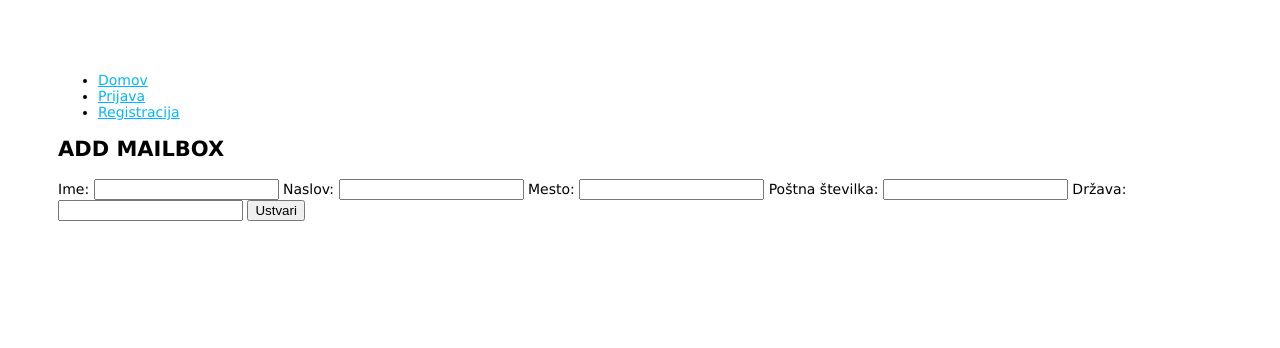
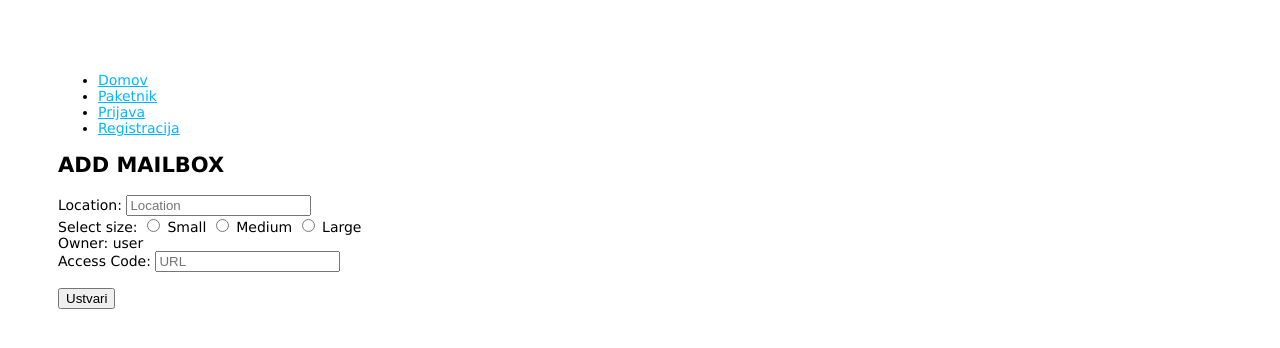
Before and after one commit to tomibenko/RAZI-projektna-naloga, a Node server app: page /mailboxes/create in a window 1280 px wide. Shown: the top 348 px of the page. Run offline with Node 20, Linux system fonts and the light colour scheme; some libraries are stand-ins or nearby versions.

Commit message:
Added function for adding mailboxes to database

```diff
--- a/backend/controllers/mailboxController.js
+++ b/backend/controllers/mailboxController.js
@@ -25,16 +25,10 @@
     /**
      * mailboxController.show()
      */
-    show: function (req, res) {
-        var id = req.params.id;
-
-        MailboxModel.findOne({_id: id}, function (err, mailbox) {
-            if (err) {
-                return res.status(500).json({
-                    message: 'Error when getting mailbox.',
-                    error: err
-                });
-            }
+    show: async function (req, res) {
+        try {
+            const id = req.params.id;
+            const mailbox = await MailboxModel.findOne({ _id: id });
 
             if (!mailbox) {
                 return res.status(404).json({
@@ -43,35 +37,33 @@
             }
 
             return res.json(mailbox);
+        } catch (err) {
+            return res.status(500).json({
+                message: 'Error when getting mailbox.',
+                error: err
             });
+        }
     },
 
     /**
      * mailboxController.create()
      */
-    create: function (req, res) {
-        var mailbox = new MailboxModel({
-			location : req.body.location,
-			status : req.body.status,
-			size : req.body.size,
-			owner : req.body.owner,
-			accessCode : req.body.accessCode,
-			installationDate : req.body.installationDate,
-			usageHistory : req.body.usageHistory,
-			batteryStatus : req.body.batteryStatus
+    create: async function (req, res) {
+        try {
+            const mailbox = new MailboxModel({
+                location: req.body.location,
+                size: req.body.size,
+                accessCode: req.body.accessCode,
             });
 
-        mailbox.save(function (err, mailbox) {
-            if (err) {
+            const savedMailbox = await mailbox.save();
+            return res.redirect('/mailboxes');
+        } catch (err) {
             return res.status(500).json({
                 message: 'Error when creating mailbox',
                 error: err
             });
         }
-
-            //return res.status(201).json(mailbox);
-            return res.redirect('/mailboxes/list');
-        });
     },
 
     /**
--- a/backend/models/mailboxModel.js
+++ b/backend/models/mailboxModel.js
@@ -2,11 +2,7 @@
 var Schema   = mongoose.Schema;
 
 var mailboxSchema = new Schema({
-	'location' : {
-		address : String,
-		latitude : Number,
-		longitude : Number
-	},
+	'location' : String,
 	'status' : String,
 	'size' : String,
 	'owner' : {
--- a/backend/views/layout.hbs
+++ b/backend/views/layout.hbs
@@ -9,11 +9,11 @@
       <ul>
         <li><a href='/'>Domov</a></li>
         {{#if session.userId}}
-        <li><a href='/mailboxes/create'>Paketnik</a></li>
         <li><a href='/users/profile'>Profil</a></li>
         <li><a href='/users/logout'>Odjava</a></li>
         {{else}}
         <!--<li><a href='/mailboxes'>Paketnik</a></li>-->
+        <li><a href='/mailboxes/create'>Paketnik</a></li>
         <li><a href='/users/login'>Prijava</a></li>
         <li><a href='/users/register'>Registracija</a></li>
         {{/if}}
--- a/backend/views/mailbox/create.hbs
+++ b/backend/views/mailbox/create.hbs
@@ -1,14 +1,21 @@
 <h2>ADD MAILBOX</h2>
 <form action="/mailboxes" method="post">
-    <label for="name">Ime:</label>
-    <input type="text" id="name" name="name" required>
-    <label for="address">Naslov:</label>
-    <input type="text" id="address" name="address" required>
-    <label for="city">Mesto:</label>
-    <input type="text" id="city" name="city" required>
-    <label for="zip">Poštna številka:</label>
-    <input type="text" id="zip" name="zip" required>
-    <label for="country">Država:</label>
-    <input type="text" id="country" name="country" required>
+    <label>Location: </label>
+    <input type="text" id="location" name="location" placeholder="Location" required>
+    <br>
+    <label>Select size: </label>
+    <input type="radio" id="size" name="size" value="Small" required>
+    <label>Small</label>
+    <input type="radio" id="size" name="size" value="Medium" required>
+    <label>Medium</label>
+    <input type="radio" id="size" name="size" value="Large" required>
+    <label>Large</label>
+    <br>
+    <label>Owner: user</label>
+    <br>
+    <label>Access Code:</label>
+    <input type="url" id="accessCode" name="accessCode" placeholder="URL" required>
+    <br>
+    <br>
     <button type="submit">Ustvari</button>
 </form>
```
Lines whose indentation alone changed are shown as unchanged.
